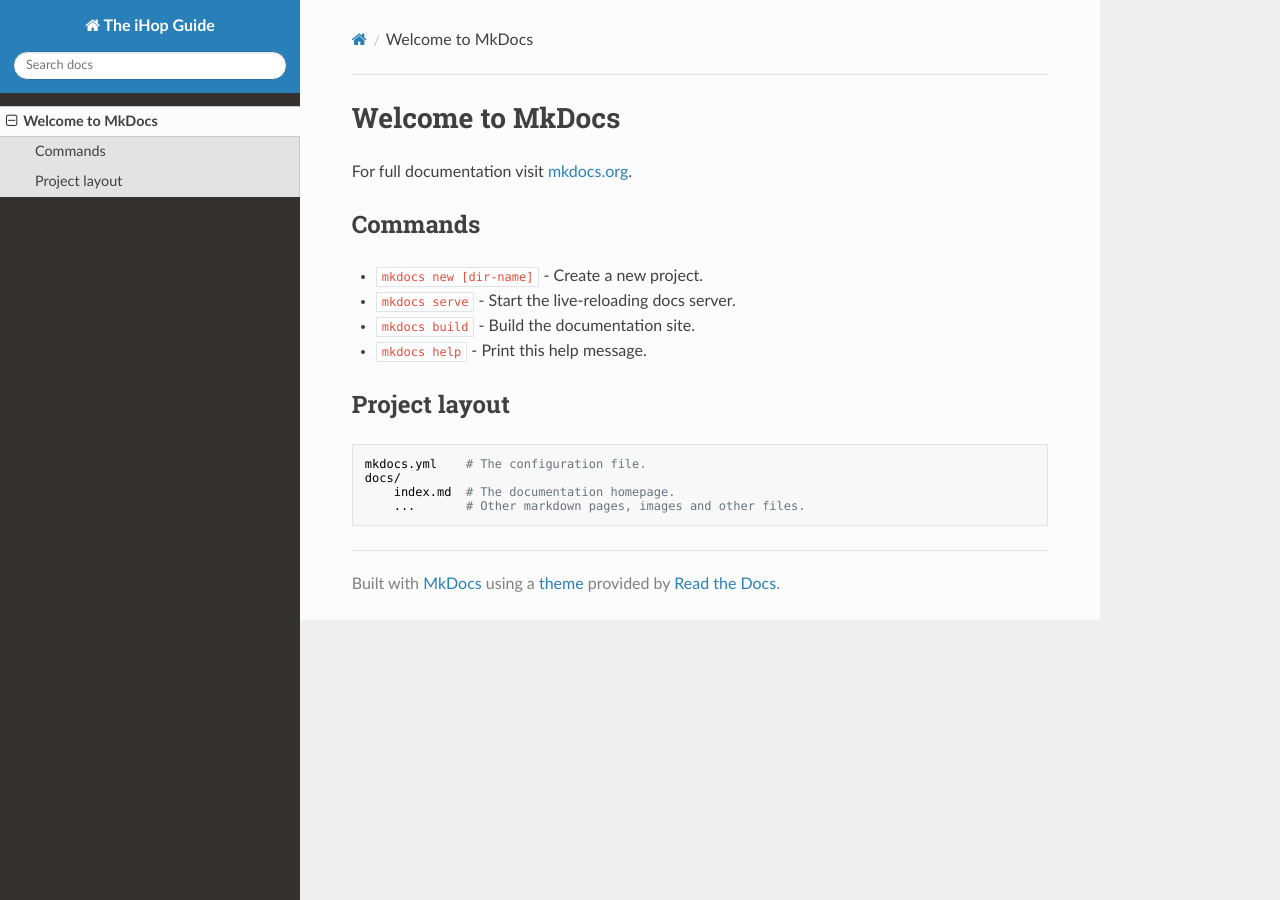
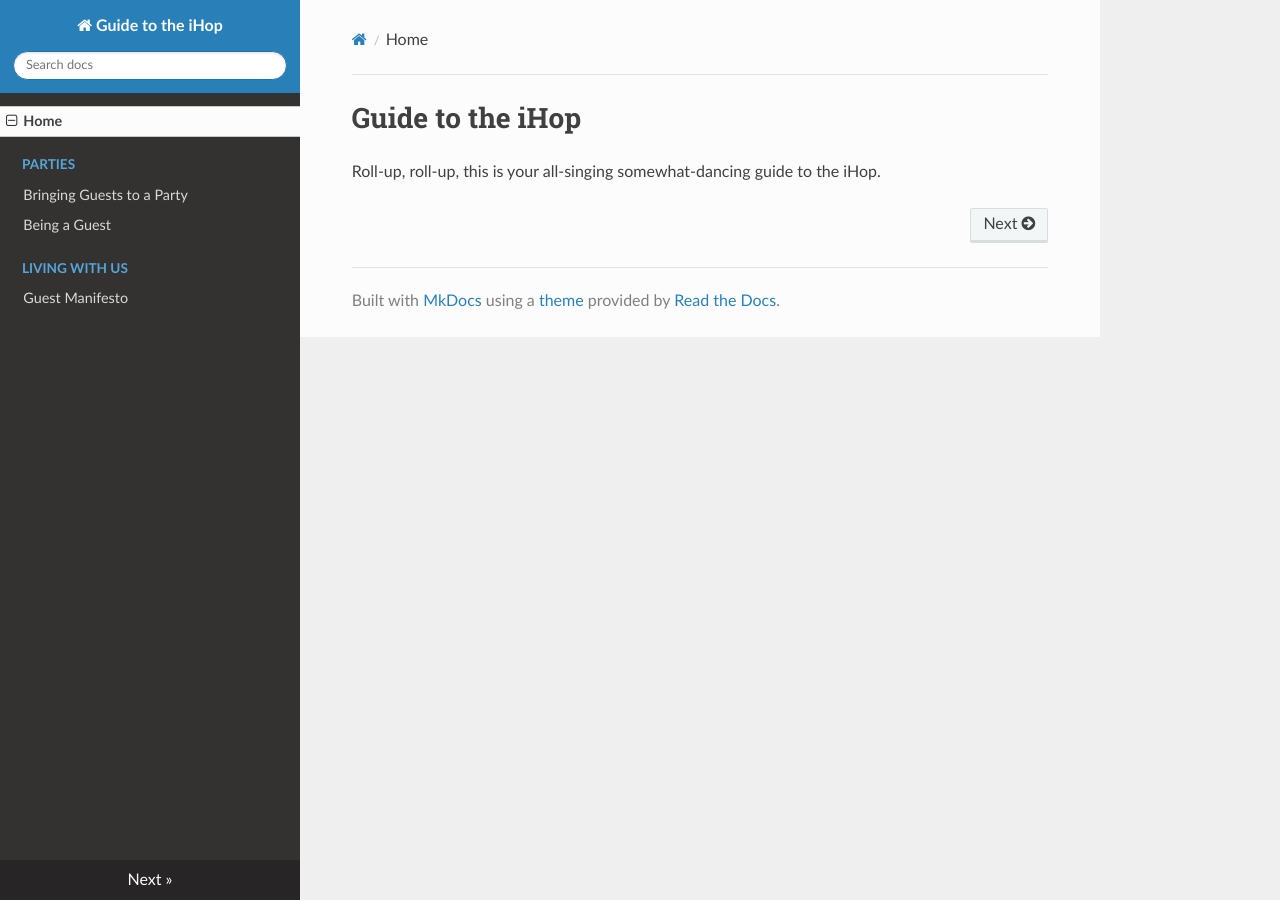
Before and after one commit to waldocollective/ihop-guide, an MkDocs documentation site: the page built from guide/index.md, in a window 1280 px wide. Built offline with MkDocs 1.6.1, drawn with Linux system fonts in a browser that asks for light colours; nearby versions of some CDN libraries; old or Windows-style settings are respelled for this version of MkDocs.

Commit message:
Adding initial docs

```diff
--- a/docs/index.md
+++ /dev/null
@@ -1,17 +0,0 @@
-# Welcome to MkDocs
-
-For full documentation visit [mkdocs.org](http://mkdocs.org).
-
-## Commands
-
-* `mkdocs new [dir-name]` - Create a new project.
-* `mkdocs serve` - Start the live-reloading docs server.
-* `mkdocs build` - Build the documentation site.
-* `mkdocs help` - Print this help message.
-
-## Project layout
-
-    mkdocs.yml    # The configuration file.
-    docs/
-        index.md  # The documentation homepage.
-        ...       # Other markdown pages, images and other files.
--- /dev/null
+++ b/guide/index.md
@@ -0,0 +1,4 @@
+# Guide to the iHop
+
+Roll-up, roll-up, this is your all-singing somewhat-dancing guide to the
+iHop.
--- a/mkdocs.yml
+++ b/mkdocs.yml
@@ -1,2 +1,10 @@
-site_name: The iHop Guide
+site_name: Guide to the iHop
+docs_dir: guide/
+pages:
+  - Home: index.md
+  - Parties:
+    - parties/bringing-guests.md
+    - parties/being-a-guest.md
+  - Living with us:
+    - living/guest-manifesto.md
 theme: readthedocs
```
Also changed, not shown: guide/living/guest-manifesto.md (added, +1 -0 lines), guide/parties/being-a-guest.md (added, +1 -0 lines), guide/parties/bringing-guests.md (added, +19 -0 lines).
